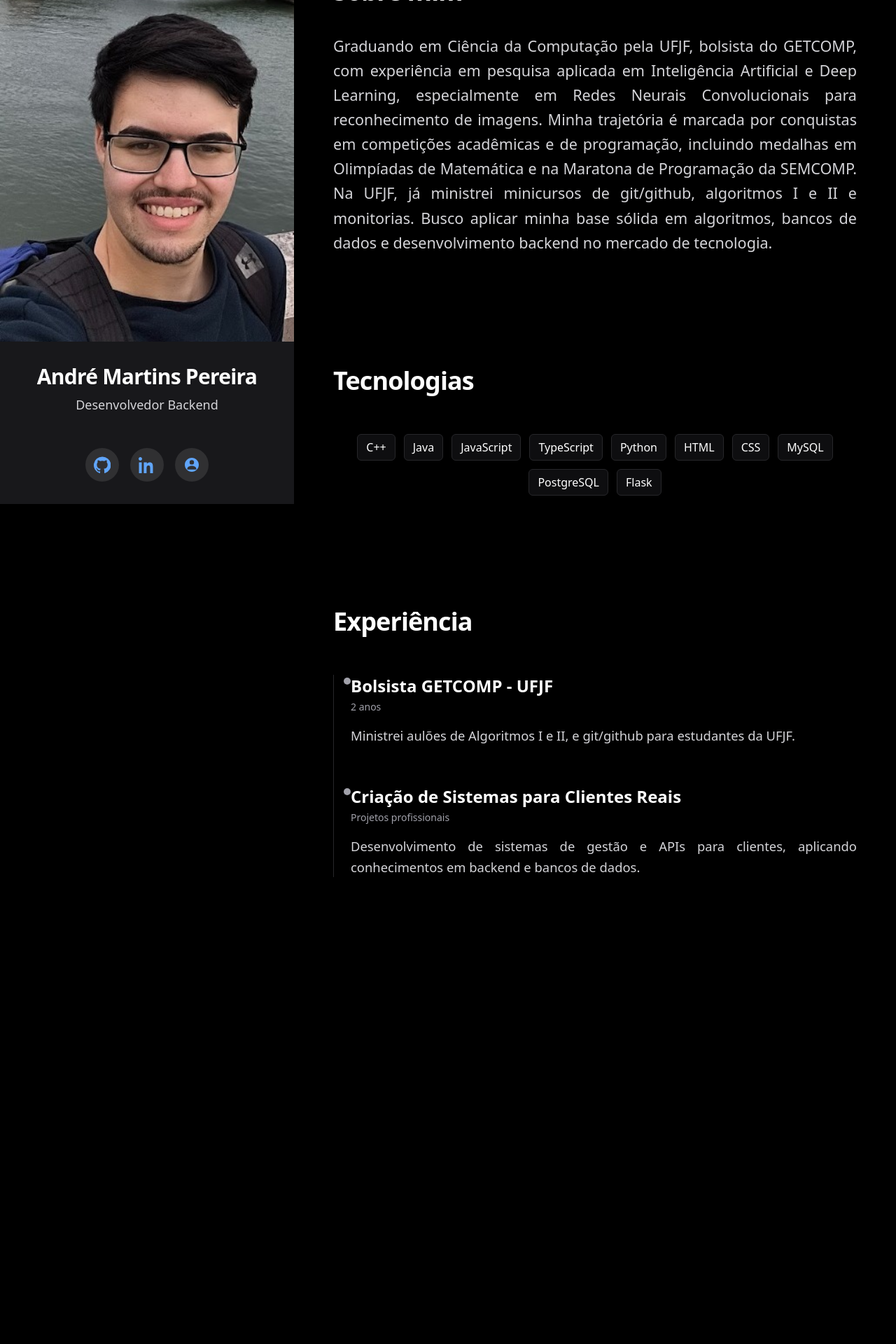
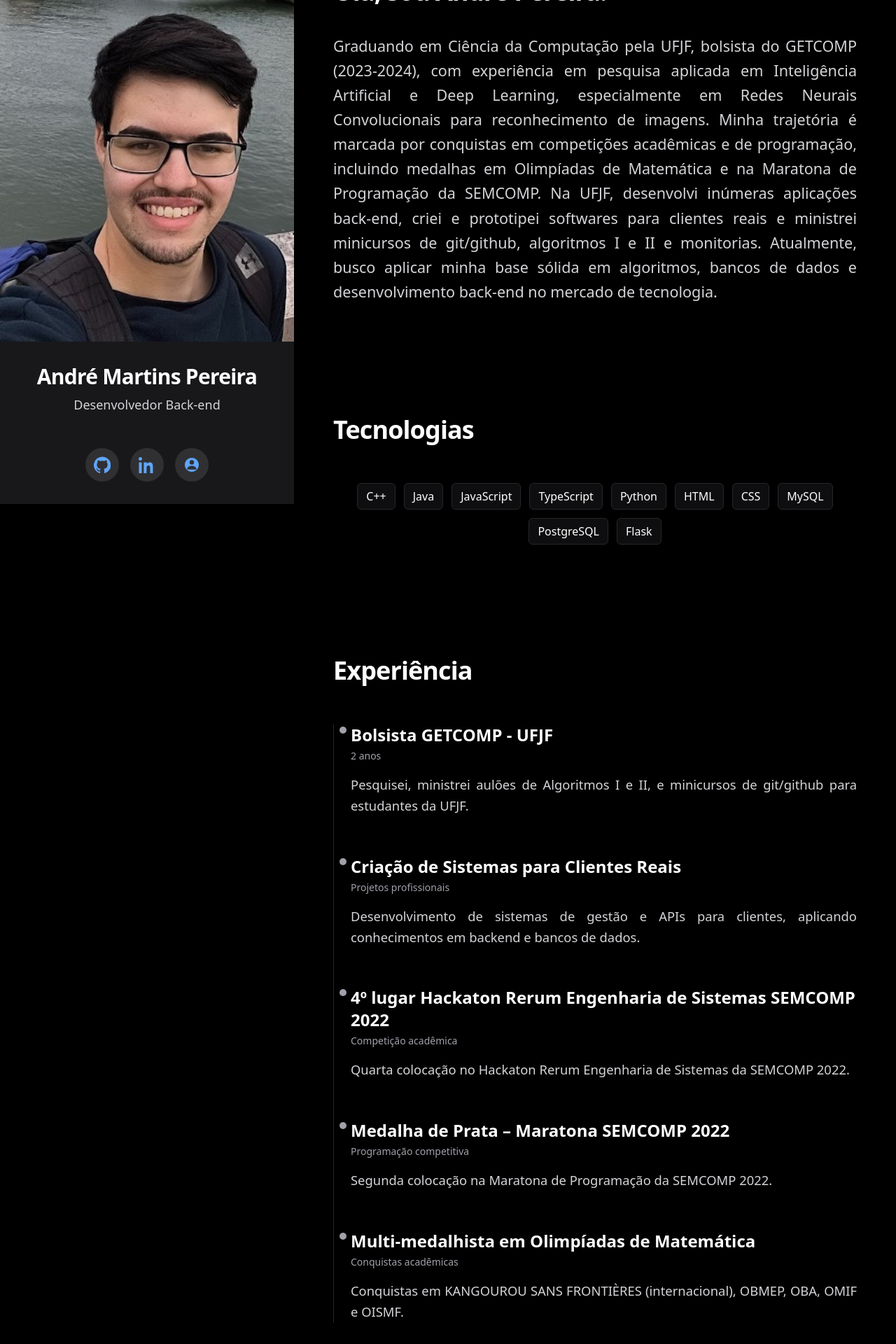
Before and after one commit to AndrePereira03/portfolio, a React (Vite) app: page / in a window 1280 px wide. Shown: the part 80-2000 px from the top of the page at 70% size. Before the commit the page ends 1381 px from the top, so only its background shows below. Built offline with nearby package versions, Linux system fonts and the light colour scheme.

Commit message:
atualizando conteúdo do portifólio

```diff
--- a/src/App.tsx
+++ b/src/App.tsx
@@ -23,7 +23,7 @@ export default function App() {
               <h1 className="text-3xl font-extrabold tracking-tight whitespace-nowrap overflow-hidden text-ellipsis">
                 André Martins Pereira
               </h1>
-              <p className="mt-2 text-lg text-zinc-300">Desenvolvedor Backend</p>
+              <p className="mt-2 text-lg text-zinc-300">Desenvolvedor Back-end</p>
             </div>
 
             <div className="mt-12 flex items-center justify-center gap-4">
@@ -69,20 +69,21 @@ export default function App() {
         {/* Main Content */}
         <div className="px-6 py-12 md:px-14 flex justify-center">
           <section className="w-full max-w-[100ch] space-y-40">
-            {/* SOBRE */}
+            {/* MINHA APRESENTAÇÃO */}
             <section id="sobre" className="space-y-10">
               <h2 className="text-3xl md:text-4xl font-semibold tracking-tight">
-                Sobre mim
+                Olá, sou André Pereira!
               </h2>
               <p className="text-[1.2rem] md:text-[1.35rem] leading-relaxed text-zinc-300 text-justify">
-                Graduando em Ciência da Computação pela UFJF, bolsista do GETCOMP,
+                Graduando em Ciência da Computação pela UFJF, bolsista do GETCOMP (2023-2024),
                 com experiência em pesquisa aplicada em Inteligência Artificial e Deep Learning,
                 especialmente em Redes Neurais Convolucionais para reconhecimento de imagens.
                 Minha trajetória é marcada por conquistas em competições acadêmicas e de programação,
                 incluindo medalhas em Olimpíadas de Matemática e na Maratona de Programação da SEMCOMP.
-                Na UFJF, já ministrei minicursos de git/github, algoritmos I e II e monitorias.
-                Busco aplicar minha base sólida em algoritmos, bancos de dados e desenvolvimento backend
-                no mercado de tecnologia.
+                Na UFJF, desenvolvi inúmeras aplicações back-end, criei e prototipei softwares para
+                clientes reais e ministrei minicursos de git/github, algoritmos I e II e monitorias.
+                Atualmente, busco aplicar minha base sólida em algoritmos, bancos de dados e desenvolvimento
+                back-end no mercado de tecnologia.
               </p>
             </section>
 
@@ -94,7 +95,7 @@ export default function App() {
               <ul className="flex flex-wrap justify-center gap-3">
                 {[
                   'C++', 'Java', 'JavaScript', 'TypeScript', 'Python',
-                  'HTML', 'CSS', 'MySQL', 'PostgreSQL', 'Flask'
+                  'HTML', 'CSS', 'MySQL', 'PostgreSQL', 'Flask',
                 ].map((tech) => (
                   <li
                     key={tech}
@@ -111,27 +112,60 @@ export default function App() {
               <h2 className="text-3xl md:text-4xl font-semibold tracking-tight">
                 Experiência
               </h2>
+
               <ol className="relative border-l border-zinc-800 pl-6 space-y-14 text-left mx-auto w-fit">
                 <li className="relative">
-                  <span className="absolute -left-[10px] top-1 inline-block h-2.5 w-2.5 rounded-full bg-zinc-400"></span>
+                  <span className="absolute -left-[16px] top-1 inline-block h-2.5 w-2.5 rounded-full bg-zinc-400"></span>
                   <h3 className="text-xl md:text-2xl font-semibold">
                     Bolsista GETCOMP - UFJF
                   </h3>
                   <p className="mt-1 text-sm text-zinc-400">2 anos</p>
                   <p className="mt-4 text-[1.15rem] leading-relaxed text-zinc-300 text-justify">
-                    Ministrei aulões de Algoritmos I e II, e git/github para estudantes da UFJF.
+                    Pesquisei, ministrei aulões de Algoritmos I e II, e minicursos de git/github para estudantes da UFJF.
                   </p>
                 </li>
 
                 <li className="relative">
-                  <span className="absolute -left-[10px] top-1 inline-block h-2.5 w-2.5 rounded-full bg-zinc-400"></span>
+                  <span className="absolute -left-[16px] top-1 inline-block h-2.5 w-2.5 rounded-full bg-zinc-400"></span>
                   <h3 className="text-xl md:text-2xl font-semibold">
                     Criação de Sistemas para Clientes Reais
                   </h3>
                   <p className="mt-1 text-sm text-zinc-400">Projetos profissionais</p>
                   <p className="mt-4 text-[1.15rem] leading-relaxed text-zinc-300 text-justify">
-                    Desenvolvimento de sistemas de gestão e APIs para clientes,
-                    aplicando conhecimentos em backend e bancos de dados.
+                    Desenvolvimento de sistemas de gestão e APIs para clientes, aplicando conhecimentos em backend e bancos de dados.
+                  </p>
+                </li>
+
+                <li className="relative">
+                  <span className="absolute -left-[16px] top-1 inline-block h-2.5 w-2.5 rounded-full bg-zinc-400"></span>
+                  <h3 className="text-xl md:text-2xl font-semibold">
+                    4º lugar Hackaton Rerum Engenharia de Sistemas SEMCOMP 2022
+                  </h3>
+                  <p className="mt-1 text-sm text-zinc-400">Competição acadêmica</p>
+                  <p className="mt-4 text-[1.15rem] leading-relaxed text-zinc-300 text-justify">
+                    Quarta colocação no Hackaton Rerum Engenharia de Sistemas da SEMCOMP 2022.
+                  </p>
+                </li>
+
+                <li className="relative">
+                  <span className="absolute -left-[16px] top-1 inline-block h-2.5 w-2.5 rounded-full bg-zinc-400"></span>
+                  <h3 className="text-xl md:text-2xl font-semibold">
+                    Medalha de Prata – Maratona SEMCOMP 2022
+                  </h3>
+                  <p className="mt-1 text-sm text-zinc-400">Programação competitiva</p>
+                  <p className="mt-4 text-[1.15rem] leading-relaxed text-zinc-300 text-justify">
+                    Segunda colocação na Maratona de Programação da SEMCOMP 2022.
+                  </p>
+                </li>
+
+                <li className="relative">
+                  <span className="absolute -left-[16px] top-1 inline-block h-2.5 w-2.5 rounded-full bg-zinc-400"></span>
+                  <h3 className="text-xl md:text-2xl font-semibold">
+                    Multi-medalhista em Olimpíadas de Matemática
+                  </h3>
+                  <p className="mt-1 text-sm text-zinc-400">Conquistas acadêmicas</p>
+                  <p className="mt-4 text-[1.15rem] leading-relaxed text-zinc-300 text-justify">
+                    Conquistas em KANGOUROU SANS FRONTIÈRES (internacional), OBMEP, OBA, OMIF e OISMF.
                   </p>
                 </li>
               </ol>
```
Also changed, not shown: portfolio.txt (deleted).
